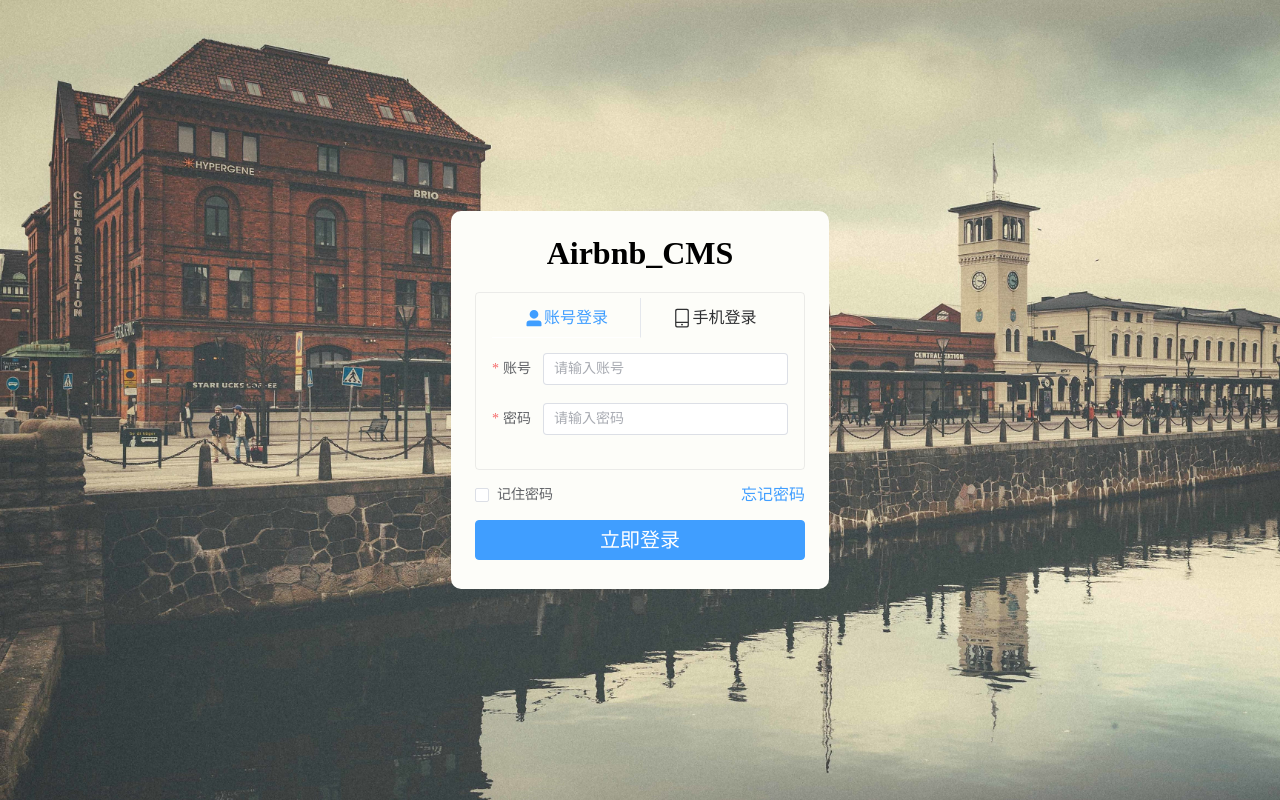
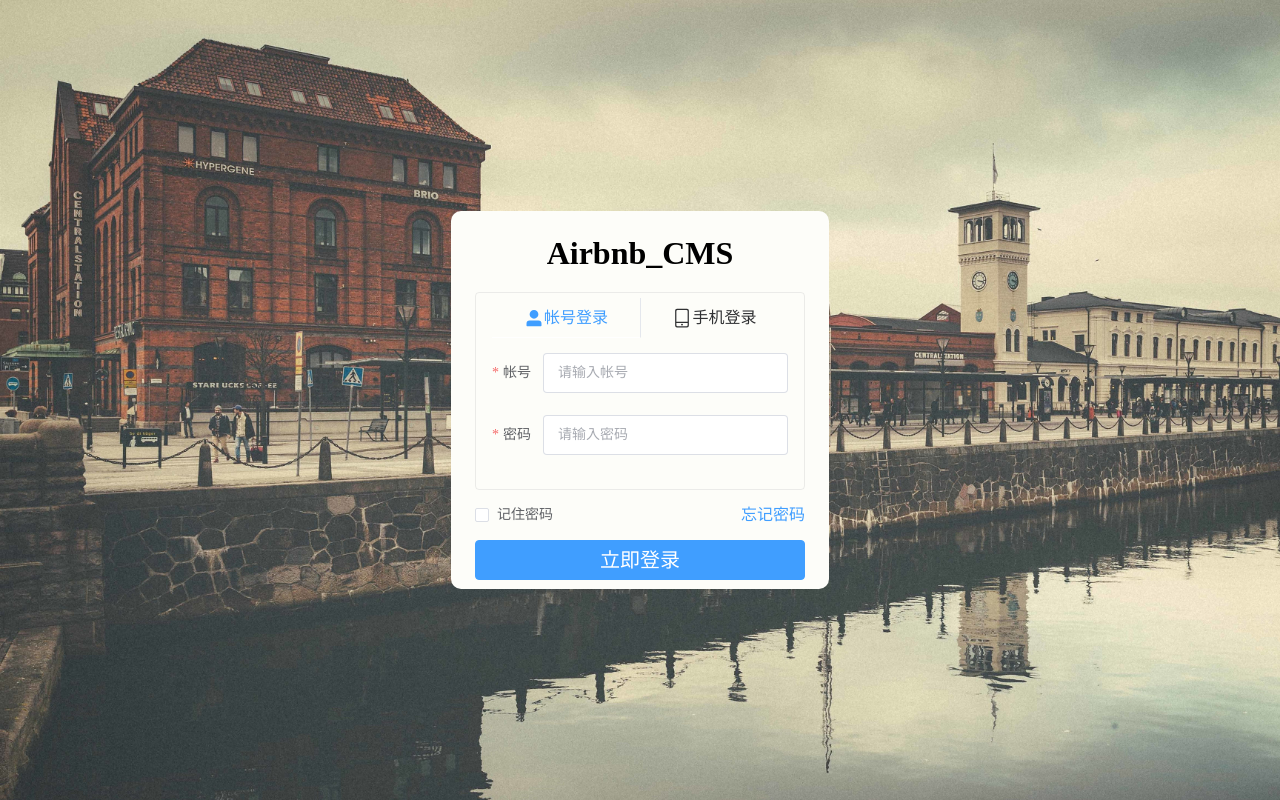
Before and after one commit to itchaox/itchaox-Vue3-TS_CMS, a Vue app: page /#/login in a window 1280 px wide. Built offline with nearby package versions, Linux system fonts and the light colour scheme.

Commit message:
✨ feat(Login): 完善登录页面逻辑

```diff
--- a/src/views/login/Login.vue
+++ b/src/views/login/Login.vue
@@ -4,7 +4,7 @@
  * @Author: wc
  * @Date: 2022-11-10 09:35:22
  * @LastEditors: wangchao
- * @LastEditTime: 2022-11-12 17:58:07
+ * @LastEditTime: 2022-11-13 18:18:26
 -->
 <template>
   <div class="login">
@@ -17,17 +17,17 @@
         type="card"
         @tab-click="tabsClick"
       >
-        <!-- 1. 账号登录 -->
+        <!-- 1. 帐号登录 -->
         <el-tab-pane name="account">
           <template #label>
             <el-icon :size="20"><UserFilled /></el-icon>
-            <span>账号登录</span>
+            <span>帐号登录</span>
           </template>
-          <el-form :model="accountForm" :rules="accountFormRules">
-            <el-form-item label="账号" prop="account">
+          <el-form :model="accountForm" :rules="accountFormRules" size="large">
+            <el-form-item label="帐号" prop="account">
               <el-input
                 v-model="accountForm.account"
-                placeholder="请输入账号"
+                placeholder="请输入帐号"
               />
             </el-form-item>
             <el-form-item label="密码" prop="password">
@@ -62,12 +62,13 @@
 </template>
 
 <script setup lang="ts">
+// 获取组件实例类型: ref<instanceof<typeof Login>>
 import { ref, reactive } from 'vue'
 import type { TabsPaneContext, FormRules } from 'element-plus'
 
 const loginModel = ref('account') // 登录模式
 const accountForm = reactive({
-  account: '', // 账号
+  account: '', // 帐号
   password: '' // 密码
 })
 // 表单验证规则
@@ -75,7 +76,7 @@ const accountFormRules = reactive<FormRules>({
   account: [
     {
       required: true,
-      message: '请输入账号',
+      message: '请输入帐号',
       trigger: 'blur'
     }
   ],
@@ -95,7 +96,7 @@ const tabsClick = (tab: TabsPaneContext, event: Event) => {
 
 const loginBtn = () => {
   if (loginModel.value === 'account') {
-    console.log('账号登录')
+    console.log('帐号登录', accountForm.account, accountForm.password)
   } else {
     console.log('手机登录')
   }
@@ -148,7 +149,7 @@ const loginBtn = () => {
 }
 
 :deep(.el-tabs__content) {
-  height: 100px;
+  height: 120px;
 }
 
 .operate {
```
